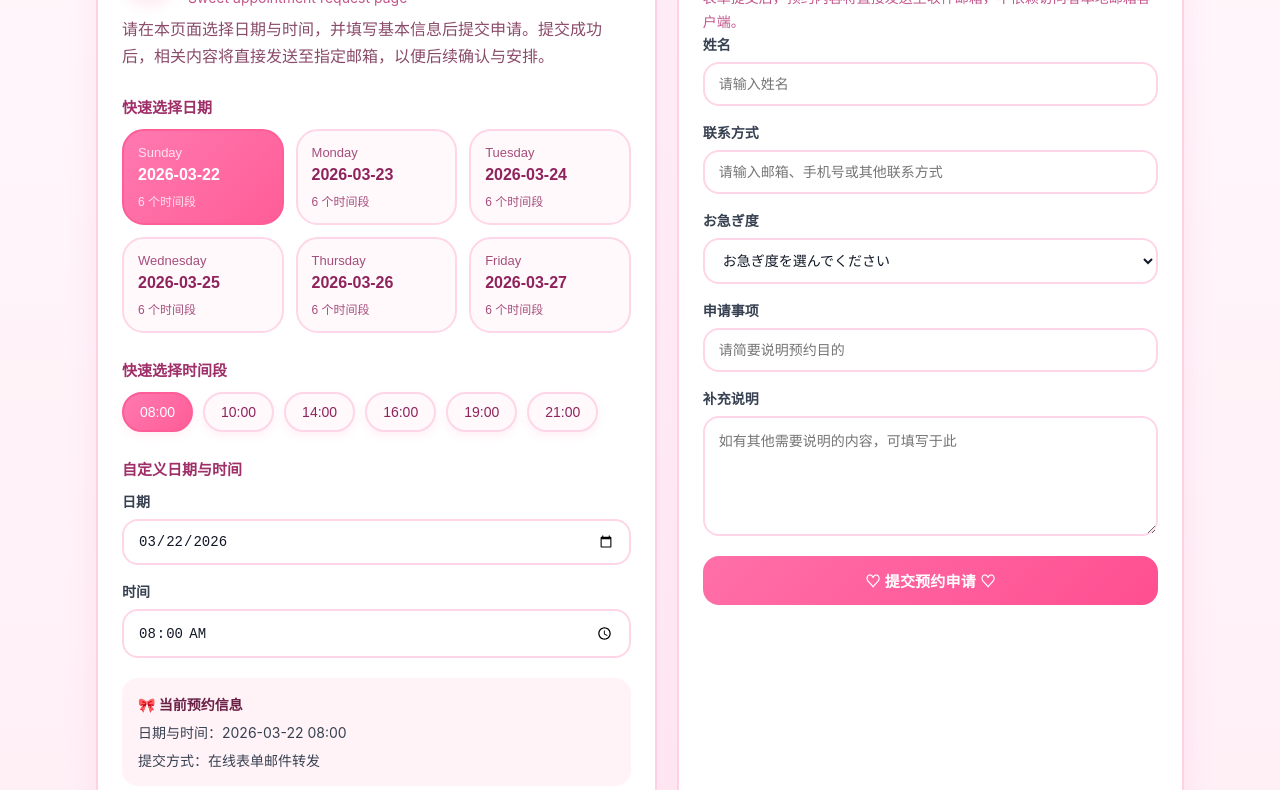
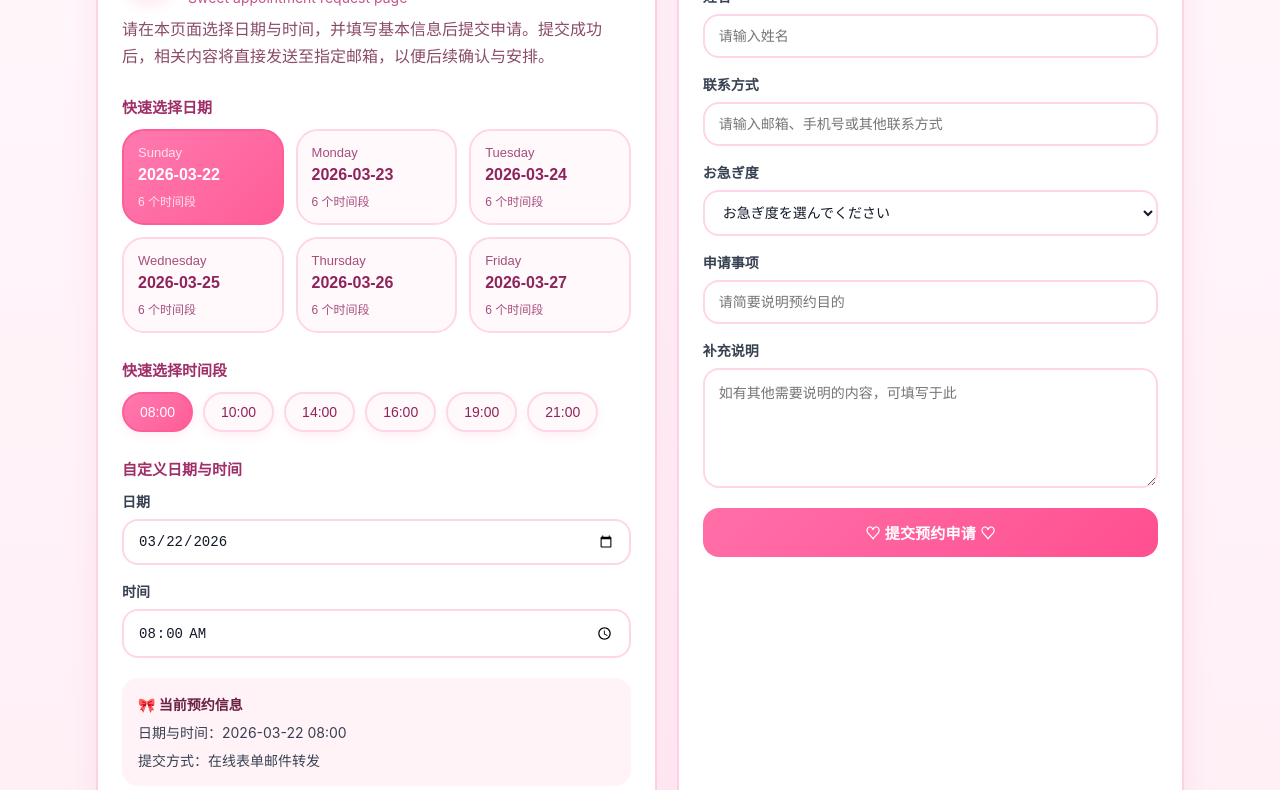
Before and after one commit to XQ2K/Yang, a plain HTML site: page index.html in a window 1280 px wide. Shown: the part 144-934 px from the top of the page. Drawn offline with Linux system fonts and the light colour scheme.

Commit message:
Update index.html

```diff
--- a/index.html
+++ b/index.html
@@ -290,7 +290,6 @@
       <div class="card">
         <h2>💌 提交申请</h2>
         <div style="margin:-2px 0 14px; color:#d14d8f; font-size:13px;">Please fill in the form below ♡</div>
-        <p class="muted">表单提交后，预约内容将直接发送至收件邮箱，不依赖访问者本地邮箱客户端。</p>
 
         <form id="bookingForm">
           <input type="hidden" name="access_key" value="8c1b3dbf-93f1-4ed9-91e4-32487eec00bb" />
```
